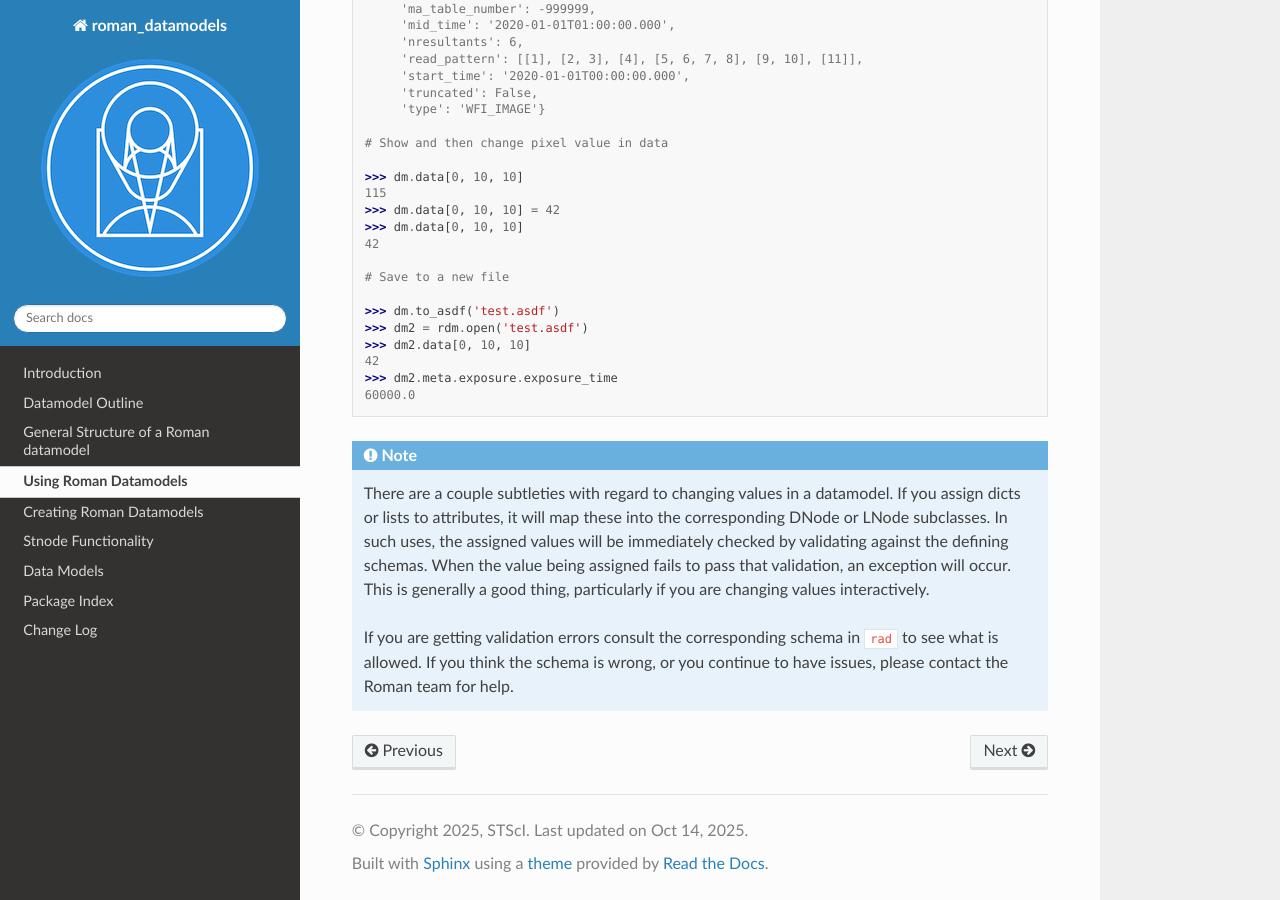
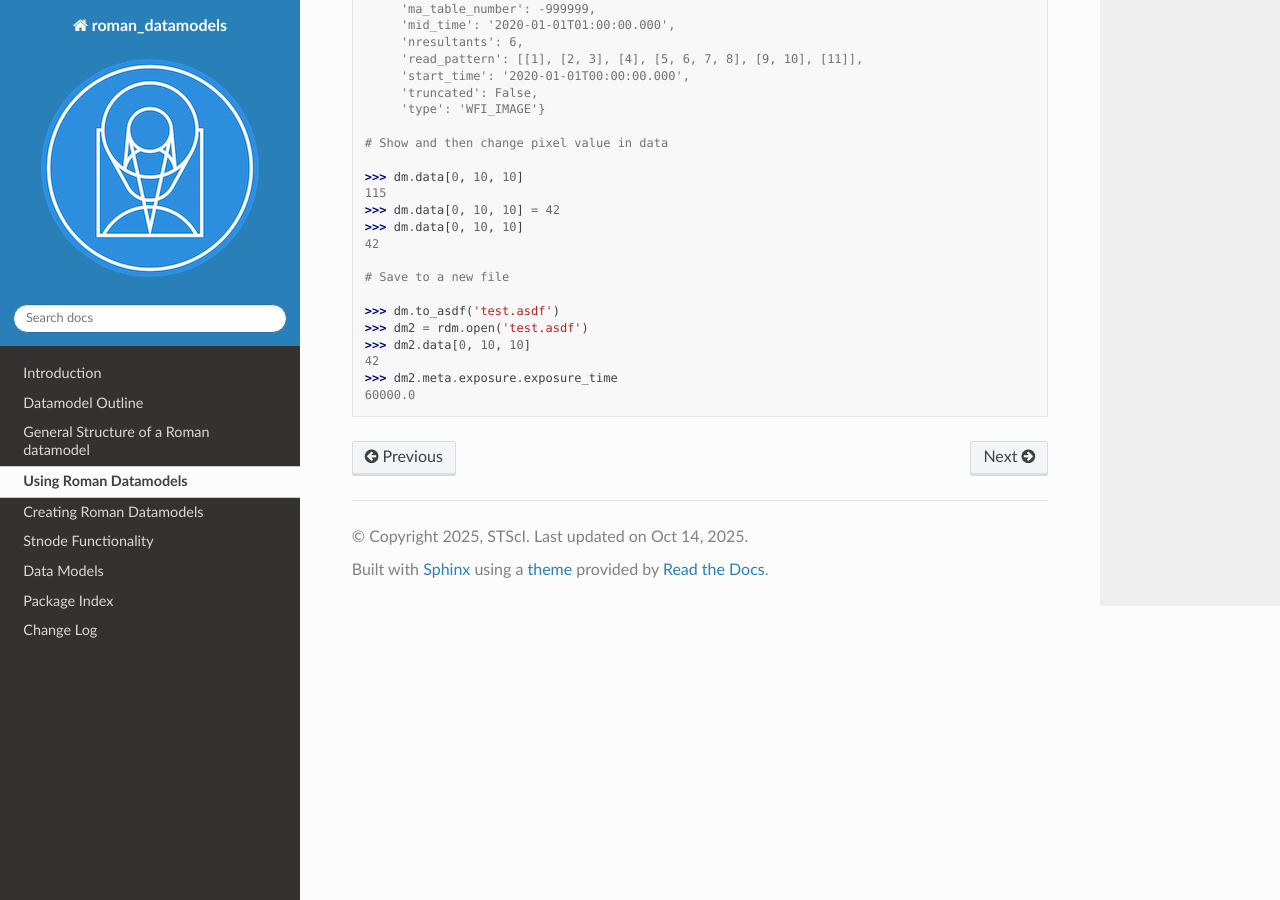
Before and after one commit to spacetelescope/roman_datamodels, a Sphinx documentation site: the page built from docs/roman_datamodels/datamodels/using_datamodels.rst, in a window 1280 px wide and 900 px high, scrolled down 1907 px. Built offline with Sphinx 7.4.7 and the Read the Docs theme 3.1.0, drawn with Linux system fonts in a browser that asks for light colours; formulas are drawn with MathJax 3; the version number could not be read and is left out.

Commit message:
remove out-dated note about DNode validation

```diff
--- a/docs/roman_datamodels/datamodels/using_datamodels.rst
+++ b/docs/roman_datamodels/datamodels/using_datamodels.rst
@@ -125,18 +125,3 @@ page::
     42
     >>> dm2.meta.exposure.exposure_time
     60000.0
-
-
-.. note::
-
-    There are a couple subtleties with regard to changing values in a datamodel.
-    If you assign dicts or lists to attributes, it will map these into the
-    corresponding DNode or LNode subclasses. In such uses, the assigned values
-    will be immediately checked by validating against the defining schemas.
-    When the value being assigned fails to pass that validation, an exception
-    will occur. This is generally a good thing, particularly if you are changing
-    values interactively.
-
-    If you are getting validation errors consult the corresponding schema in
-    ``rad`` to see what is allowed. If you think the schema is wrong, or you
-    continue to have issues, please contact the Roman team for help.
```
